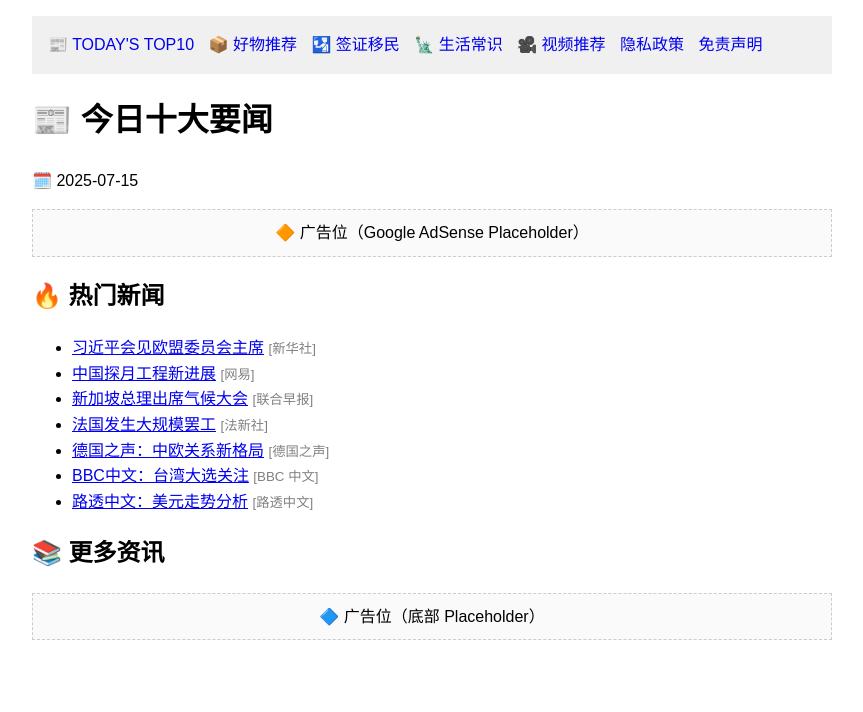
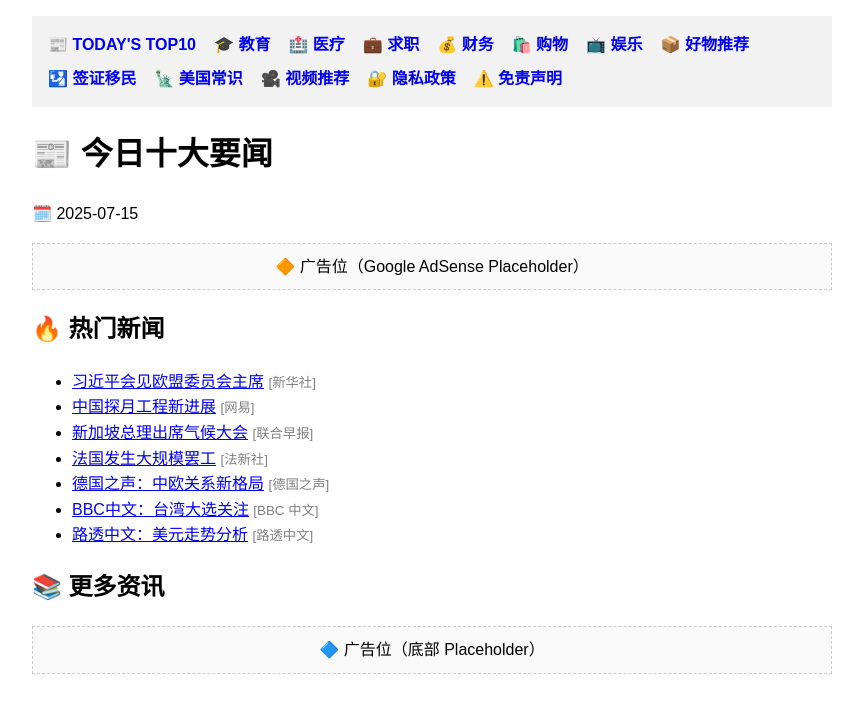
Before and after one commit to aicircus2030/todays-top10, a plain HTML site: page index.html in a window 1280 px wide. Shown: the whole page, without its empty margins (208-1071 px from the left). Drawn offline with Linux system fonts and the light colour scheme.

Commit message:
🧭 更新主页导航栏，添加内容模块入口

```diff
--- a/index.html
+++ b/index.html
@@ -12,15 +12,22 @@
   </style>
 </head>
 <body>
-<nav>
+<nav style="background:#f2f2f2;padding:1em;display:flex;flex-wrap:wrap;gap:0.5em;font-weight:bold;">
   <a href="index.html">📰 TODAY'S TOP10</a>
+  <a href="education.html">🎓 教育</a>
+  <a href="health.html">🏥 医疗</a>
+  <a href="work.html">💼 求职</a>
+  <a href="finance.html">💰 财务</a>
+  <a href="shopping.html">🛍️ 购物</a>
+  <a href="media.html">📺 娱乐</a>
   <a href="amazon.html">📦 好物推荐</a>
   <a href="visa.html">🛂 签证移民</a>
-  <a href="life.html">🗽 生活常识</a>
+  <a href="life.html">🗽 美国常识</a>
   <a href="videos.html">🎥 视频推荐</a>
-  <a href="privacy.html">隐私政策</a>
-  <a href="disclaimer.html">免责声明</a>
+  <a href="privacy.html">🔐 隐私政策</a>
+  <a href="disclaimer.html">⚠️ 免责声明</a>
 </nav>
+
 
 <h1>📰 今日十大要闻</h1>
 <p>🗓️ <span id="today"></span></p>
```
